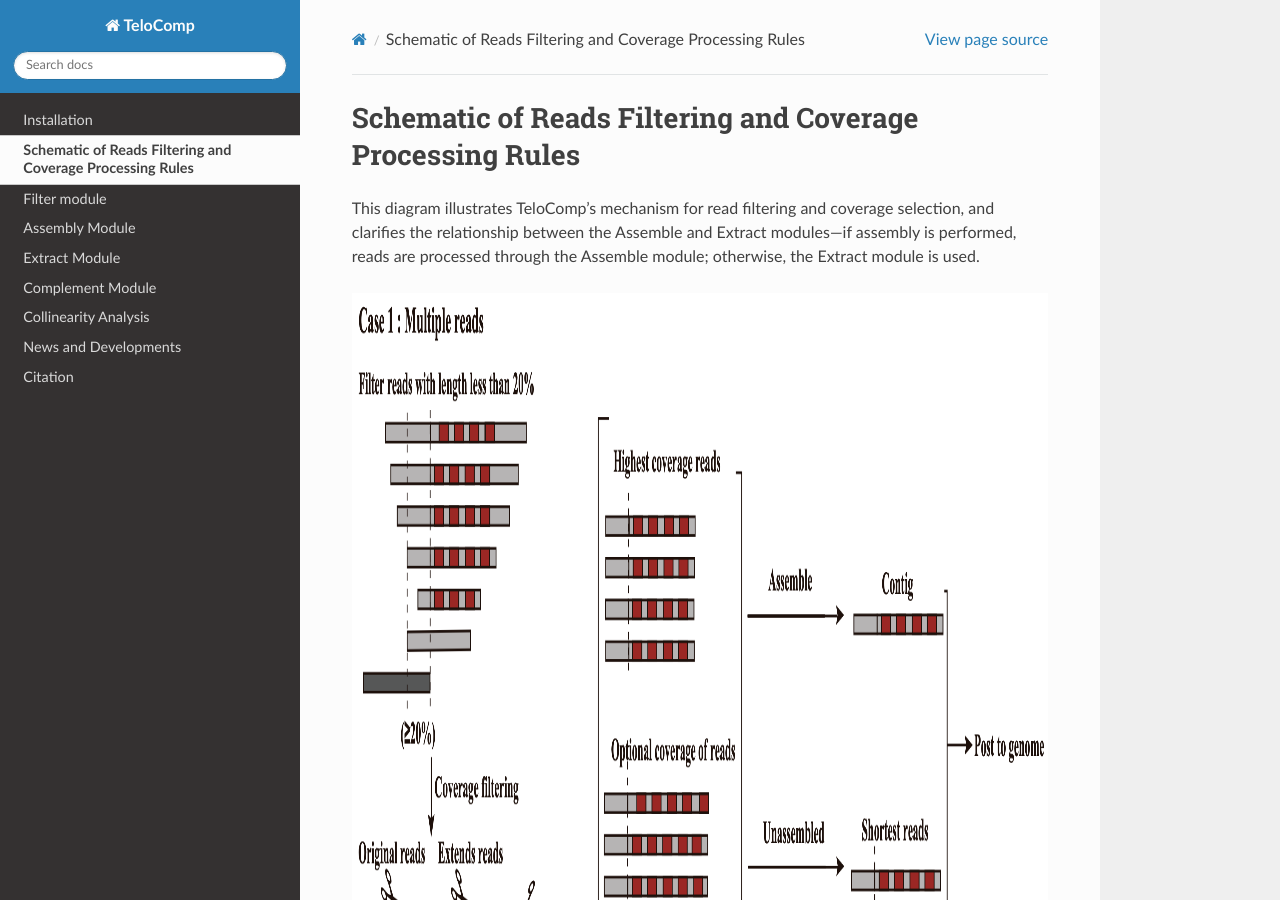
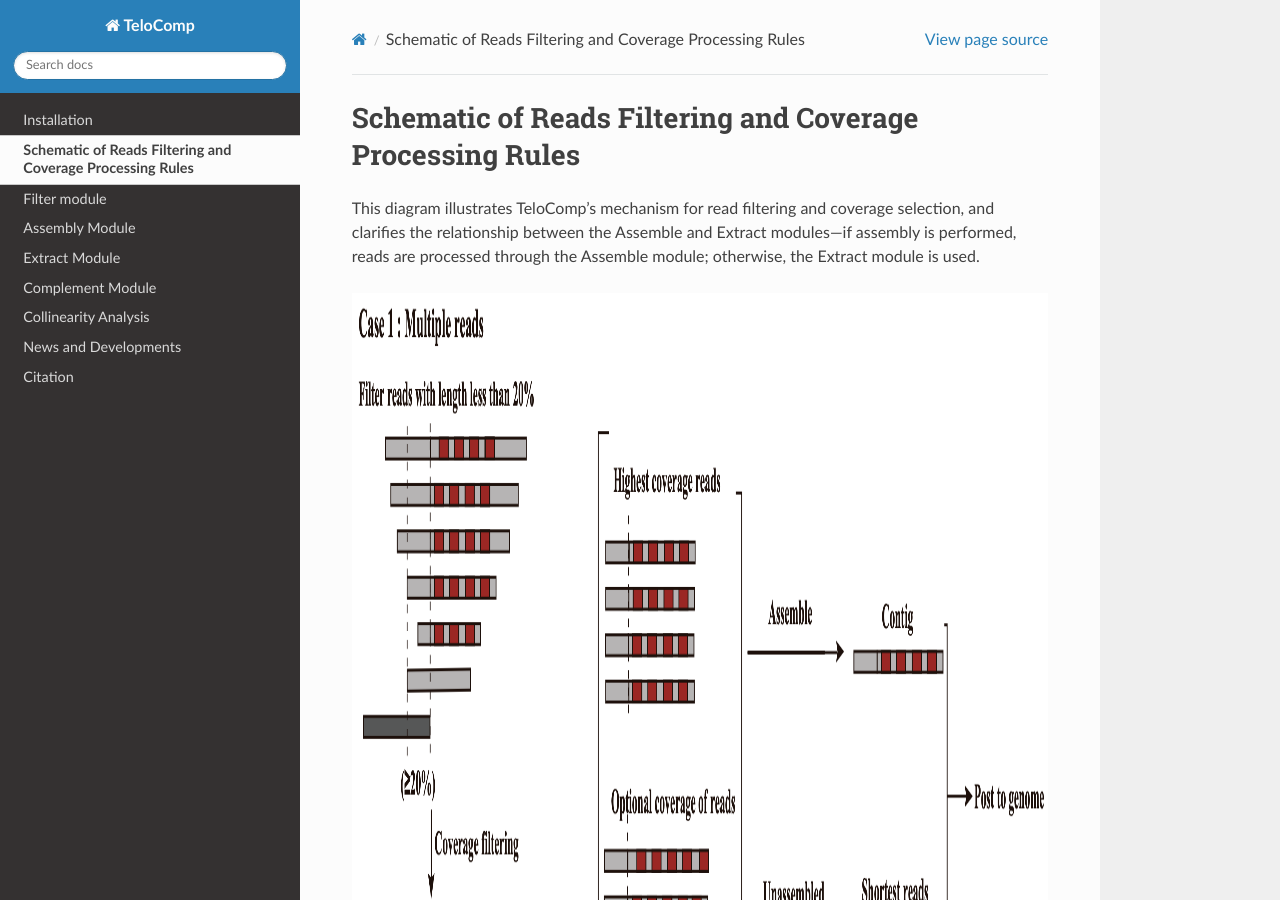
Before and after one commit to lxie-0709/TeloComp, a Sphinx documentation site: the page built from docs/content/Schematic_diagram.rst, in a window 1280 px wide and 900 px high. Built offline with Sphinx 7.4.7 and the Read the Docs theme 3.1.0, drawn with Linux system fonts in a browser that asks for light colours.

Commit message:
Update Schematic_diagram.rst

```diff
--- a/docs/content/Schematic_diagram.rst
+++ b/docs/content/Schematic_diagram.rst
@@ -4,7 +4,7 @@ Schematic of Reads Filtering and Coverage Processing Rules
 This diagram illustrates TeloComp’s mechanism for read filtering and coverage selection, and clarifies the relationship between the Assemble and Extract modules—if assembly is performed, reads are processed through the Assemble module; otherwise, the Extract module is used.
 
 .. figure:: ../images/Schematic.png
-    :scale: 88 %
+    :scale: 98 %
     :align: center
 
     Schematic diagram illustrating read sorting and coverage selection in TeloComp.
```
